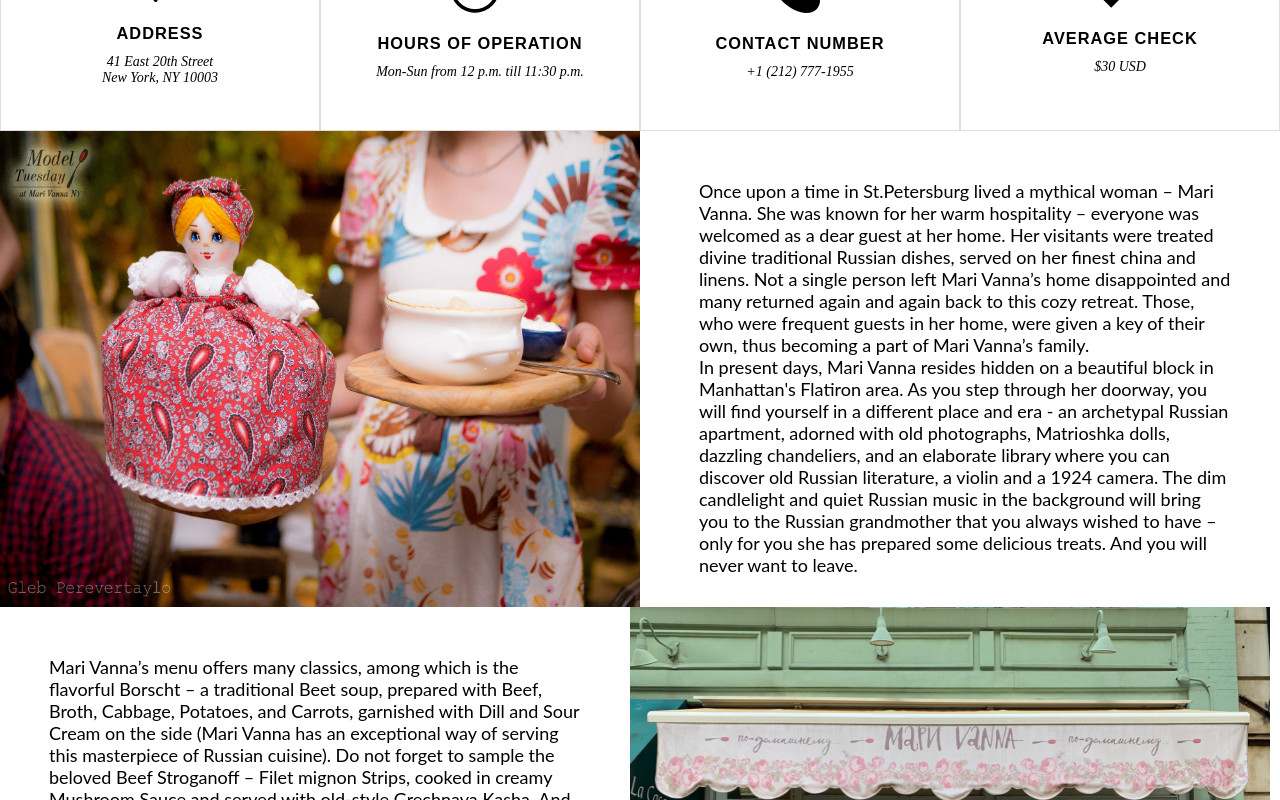
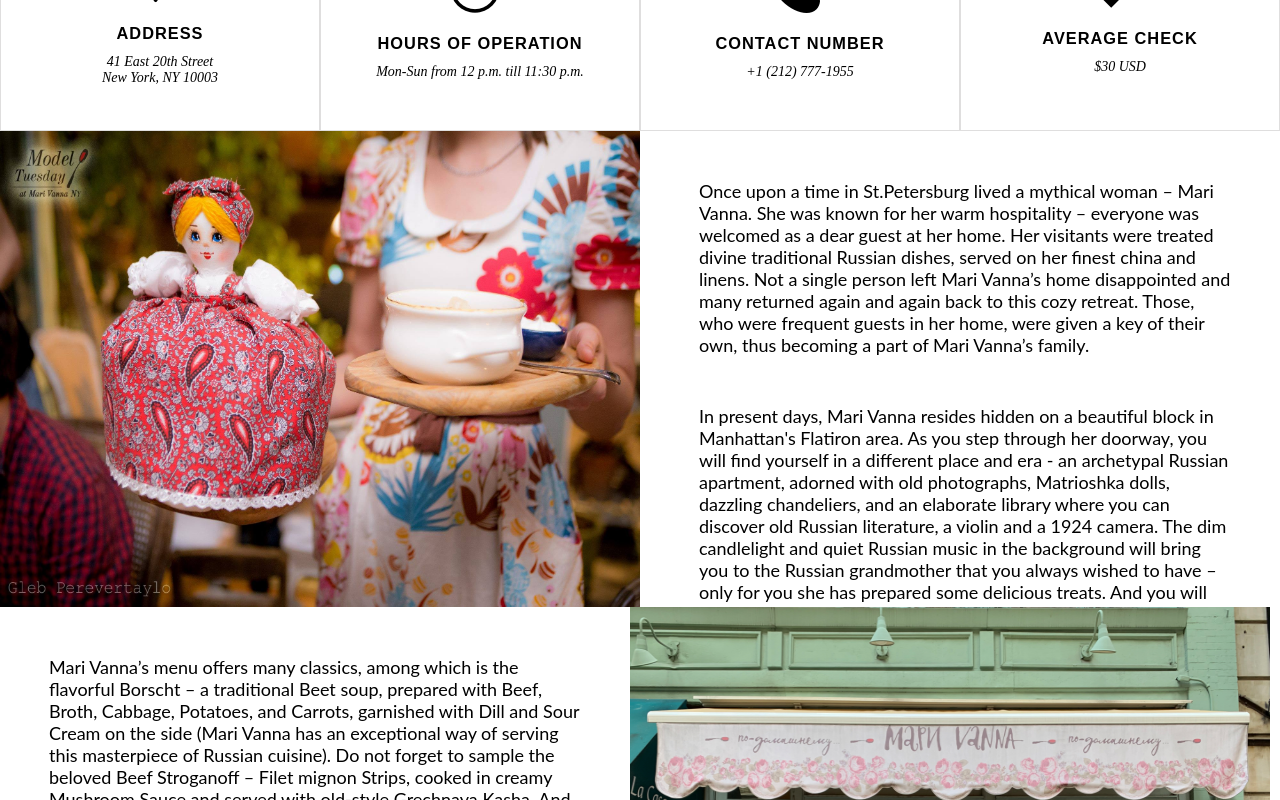
Before and after one commit to lizmoy/mari-vanna, a React (Create React App) app in the folder mari-vanna-website/: page / in a window 1280 px wide. Shown: the part 1120-1920 px from the top of the page. Built offline with nearby package versions, Linux system fonts and the light colour scheme.

Commit message:
fix info paragraph spacing

```diff
--- a/mari-vanna-website/src/App.css
+++ b/mari-vanna-website/src/App.css
@@ -197,7 +197,13 @@
 .info__text-left {
   font-size: 18px;
   margin: 49px;
+  margin-bottom: 0px;
   font-family: 'Lato', sans-serif;
+}
+
+#info__text-right-div {
+  display: flex;
+  flex-direction: column;
 }
 
 .info__text {
@@ -743,9 +749,14 @@ img{
     font-size: 12px;
     font-style: italic;
     font-weight: 600;
-    margin: 30px 25px 30px 25px;
+    margin: 20px 25px 30px 25px;
+    margin-bottom: 0px;
     font-family: 'Lato', sans-serif;
     text-align: center;
+  }
+
+  #right-2 {
+    margin-bottom: 20px;
   }
 
   .info__text {
--- a/mari-vanna-website/src/components/Info.js
+++ b/mari-vanna-website/src/components/Info.js
@@ -7,8 +7,9 @@ function Info() {
         <div className="info__container">
             <div className="info__top-row">
                 <img src={dollPhoto} alt="doll" className="info__doll-image"/>
-                <div className="info__text">
-                    <p className="info__text-right">Once upon a time in St.Petersburg lived a mythical woman – Mari Vanna. She was known for her warm hospitality – everyone was welcomed as a dear guest at her home. Her visitants were treated divine traditional Russian dishes, served on her finest china and linens. Not a single person left Mari Vanna’s home disappointed and many returned again and again back to this cozy retreat. Those, who were frequent guests in her home, were given a key of their own, thus becoming a part of Mari Vanna’s family.<br className="info-break"/>In present days, Mari Vanna resides hidden on a beautiful block in Manhattan's Flatiron area. As you step through her doorway, you will find yourself in a different place and era - an archetypal Russian apartment, adorned with old photographs, Matrioshka dolls, dazzling chandeliers, and an elaborate library where you can discover old Russian literature, a violin and a 1924 camera. The dim candlelight and quiet Russian music in the background will bring you to the Russian grandmother that you always wished to have – only for you she has prepared some delicious treats. And you will never want to leave.</p>
+                <div className="info__text" id="info__text-right-div">
+                    <p className="info__text-right" id="right-1">Once upon a time in St.Petersburg lived a mythical woman – Mari Vanna. She was known for her warm hospitality – everyone was welcomed as a dear guest at her home. Her visitants were treated divine traditional Russian dishes, served on her finest china and linens. Not a single person left Mari Vanna’s home disappointed and many returned again and again back to this cozy retreat. Those, who were frequent guests in her home, were given a key of their own, thus becoming a part of Mari Vanna’s family.</p>
+                    <p className="info__text-right" id="right-2">In present days, Mari Vanna resides hidden on a beautiful block in Manhattan's Flatiron area. As you step through her doorway, you will find yourself in a different place and era - an archetypal Russian apartment, adorned with old photographs, Matrioshka dolls, dazzling chandeliers, and an elaborate library where you can discover old Russian literature, a violin and a 1924 camera. The dim candlelight and quiet Russian music in the background will bring you to the Russian grandmother that you always wished to have – only for you she has prepared some delicious treats. And you will never want to leave.</p>
                 </div>
             </div>
             <div className="info__bottom-row">
```
